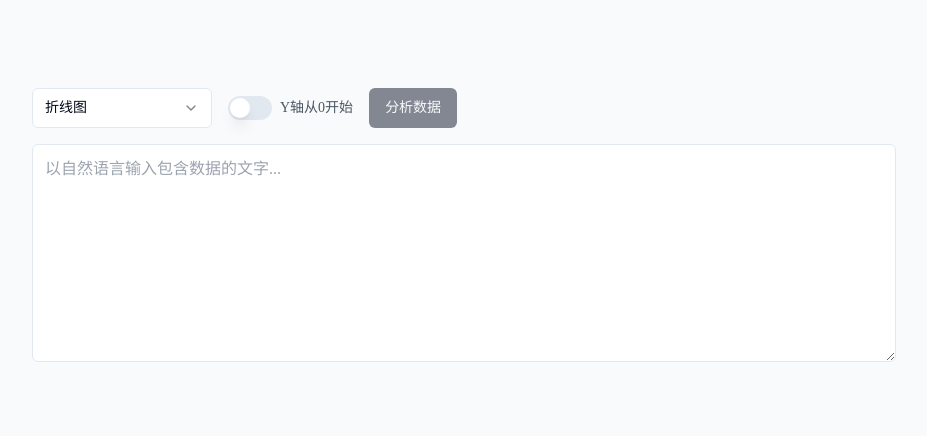
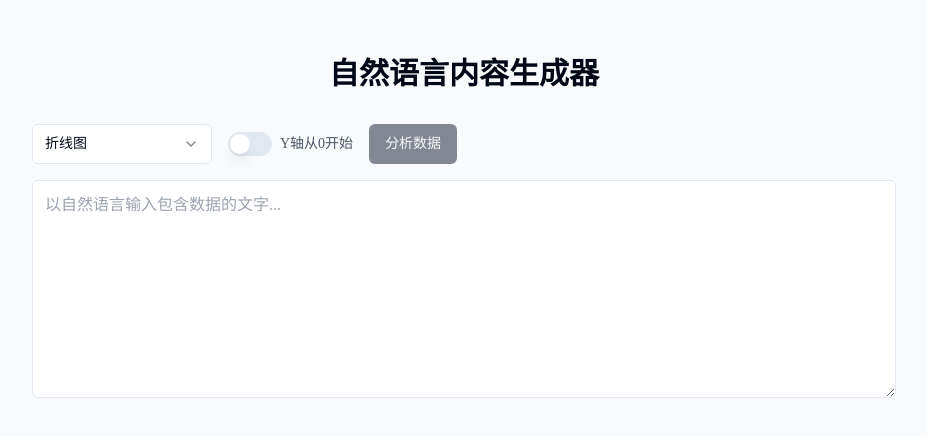
Before and after one commit to kangjian99/quotecard, a Next.js app: page / in a window 1280 px wide. Shown: the top 436 px of the page, without its empty margins (176-1103 px from the left). Built offline with nearby package versions, Linux system fonts and the light colour scheme; a web font is replaced by a local one; what chartjs-plugin-datalabels would draw is missing.

Commit message:
微调样式

```diff
--- a/app/components/ChartGenerator.tsx
+++ b/app/components/ChartGenerator.tsx
@@ -329,7 +329,7 @@ const ChartGenerator = () => {
   };
 
   return (
-    <div className="min-h-screen py-12">
+    <div className="min-h-screen pt-2 pb-12">
       <div className="container mx-auto p-4 max-w-4xl">
         <div className="mb-4 flex gap-4 items-center">
           <Select
--- a/app/page.tsx
+++ b/app/page.tsx
@@ -4,7 +4,10 @@ import ChartGenerator from './components/ChartGenerator';
 
 export default function Home() {
   return (
-    <div className="p-6">
+    <div className="p-6 mt-8">
+      <h1 className="text-3xl font-bold text-center mb-2">
+        {process.env.NEXT_PUBLIC_APP_NAME || '自然语言内容生成器'}
+      </h1>
       <ChartGenerator />
     </div>
   )
```
